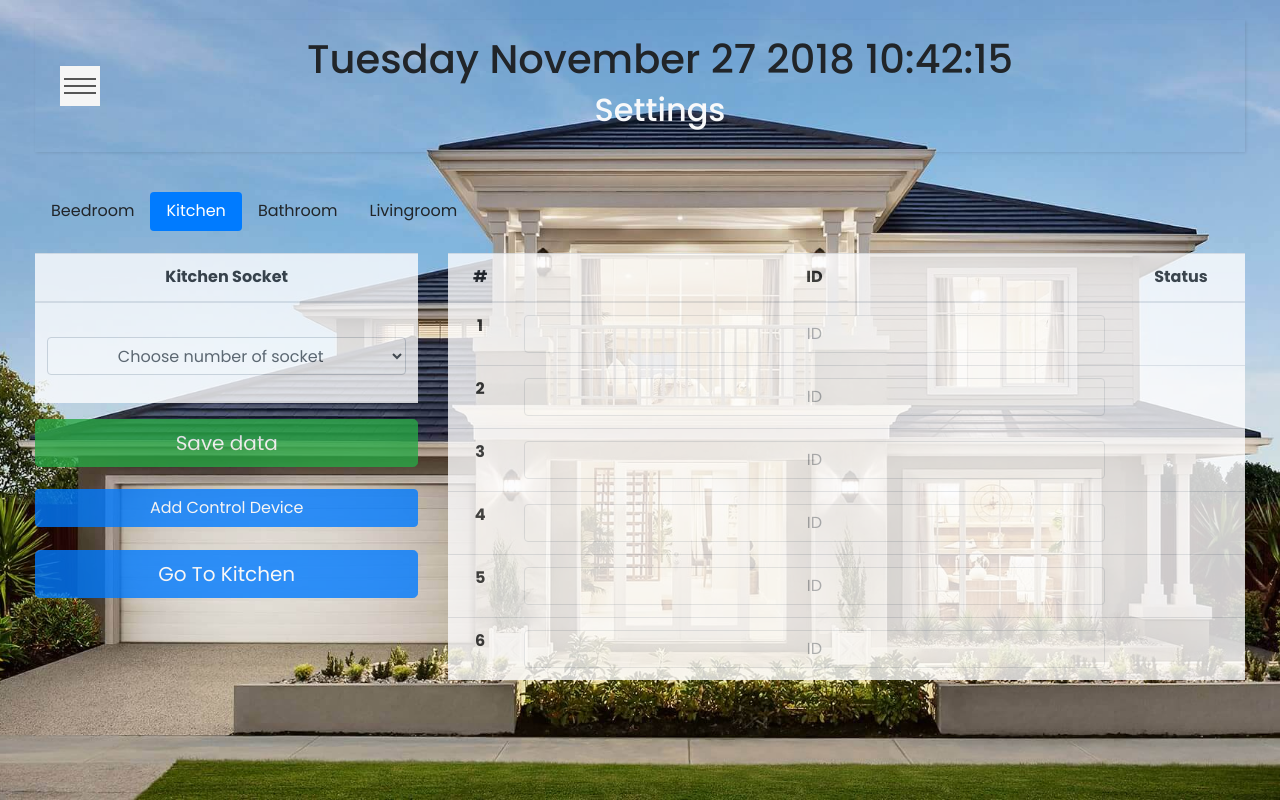
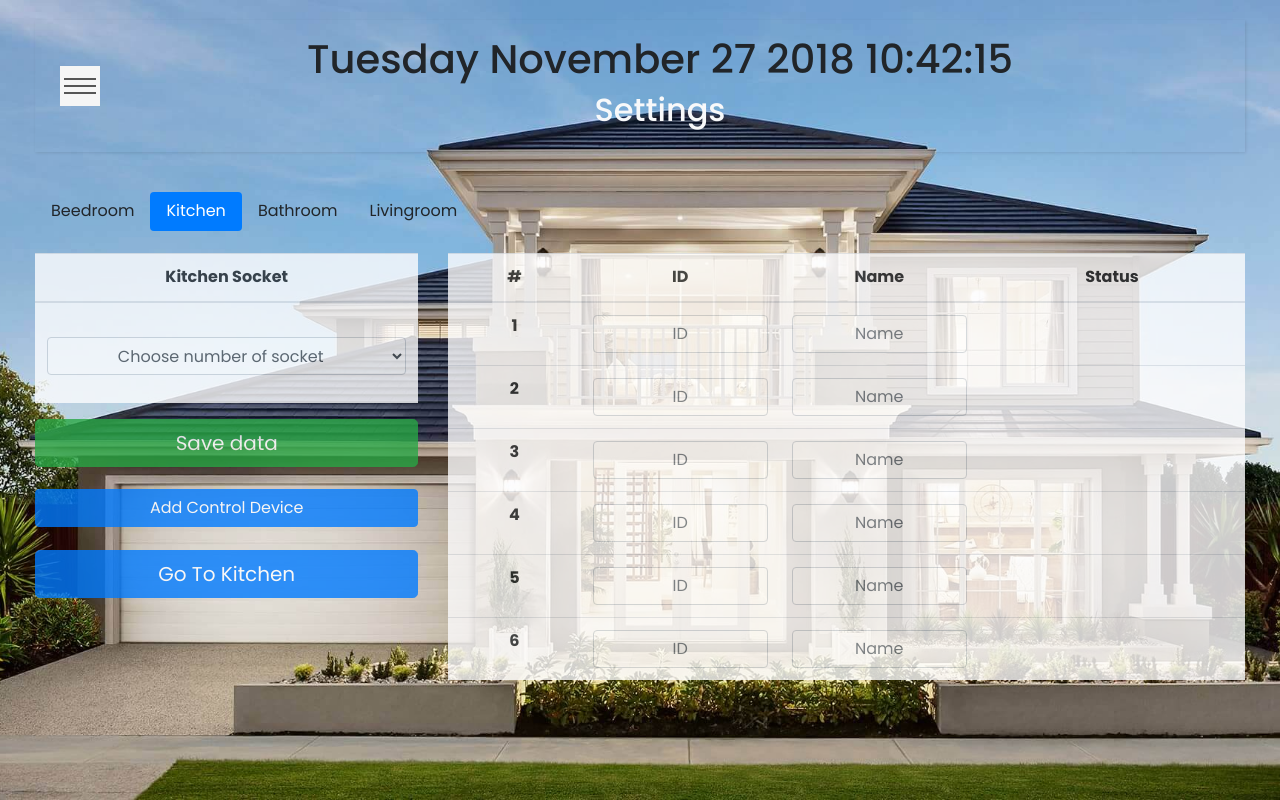
Before and after one commit to SmartDevGroup/Server, a PHP site: page /settings.php in a window 1280 px wide, after a click on "Kitchen". Run offline with PHP 8.4, Linux system fonts and the light colour scheme; a user stored in the database is signed in; data comes from the database, SQL or seed files in the repository; data that the repository does not hold is empty; some libraries are stand-ins or nearby versions.

Commit message:
add name in settings

```diff
--- a/js/settings.js
+++ b/js/settings.js
@@ -9,6 +9,7 @@ function bedroom_save()
   array.id_4 = $('#id_b_4').val();
   array.id_5 = $('#id_b_5').val();
   array.id_6 = $('#id_b_6').val();
+
   array.name_b_1 = $('#name_b_1').val();
   array.name_b_2 = $('#name_b_2').val();
   array.name_b_3 = $('#name_b_3').val();
@@ -89,6 +90,13 @@ function kitchen_save()
   array.id_5 = $('#id_k_5').val();
   array.id_6 = $('#id_k_6').val();
 
+  array.name_k_1 = $('#name_k_1').val();
+  array.name_k_2 = $('#name_k_2').val();
+  array.name_k_3 = $('#name_k_3').val();
+  array.name_k_4 = $('#name_k_4').val();
+  array.name_k_5 = $('#name_k_5').val();
+  array.name_k_6 = $('#name_k_6').val();
+
   if(array.id_1 == ""){array.id_1 = 0;}
   if(array.id_2 == ""){array.id_2 = 0;}
   if(array.id_3 == ""){array.id_3 = 0;}
@@ -120,6 +128,12 @@ function id_kitchen()
     $('#id_k_4').val(data.id_k_4);
     $('#id_k_5').val(data.id_k_5);
     $('#id_k_6').val(data.id_k_6);
+    $('#name_k_1').val(data.name_k_1);
+    $('#name_k_2').val(data.name_k_2);
+    $('#name_k_3').val(data.name_k_3);
+    $('#name_k_4').val(data.name_k_4);
+    $('#name_k_5').val(data.name_k_5);
+    $('#name_k_6').val(data.name_k_6);
     status_kitchen();
   }
   });
@@ -153,6 +167,13 @@ function bathroom_save()
   array.id_5 = $('#id_ba_5').val();
   array.id_6 = $('#id_ba_6').val();
 
+  array.name_ba_1 = $('#name_ba_1').val();
+  array.name_ba_2 = $('#name_ba_2').val();
+  array.name_ba_3 = $('#name_ba_3').val();
+  array.name_ba_4 = $('#name_ba_4').val();
+  array.name_ba_5 = $('#name_ba_5').val();
+  array.name_ba_6 = $('#name_ba_6').val();
+
   if(array.id_1 == ""){array.id_1 = 0;}
   if(array.id_2 == ""){array.id_2 = 0;}
   if(array.id_3 == ""){array.id_3 = 0;}
@@ -184,6 +205,12 @@ function id_bathroom()
     $('#id_ba_4').val(data.id_ba_4);
     $('#id_ba_5').val(data.id_ba_5);
     $('#id_ba_6').val(data.id_ba_6);
+    $('#name_ba_1').val(data.name_ba_1);
+    $('#name_ba_2').val(data.name_ba_2);
+    $('#name_ba_3').val(data.name_ba_3);
+    $('#name_ba_4').val(data.name_ba_4);
+    $('#name_ba_5').val(data.name_ba_5);
+    $('#name_ba_6').val(data.name_ba_6);
     status_bathroom();
   }
   });
@@ -217,6 +244,13 @@ function living_save()
   array.id_5 = $('#id_l_5').val();
   array.id_6 = $('#id_l_6').val();
 
+  array.name_l_1 = $('#name_l_1').val();
+  array.name_l_2 = $('#name_l_2').val();
+  array.name_l_3 = $('#name_l_3').val();
+  array.name_l_4 = $('#name_l_4').val();
+  array.name_l_5 = $('#name_l_5').val();
+  array.name_l_6 = $('#name_l_6').val();
+
   if(array.id_1 == ""){array.id_1 = 0;}
   if(array.id_2 == ""){array.id_2 = 0;}
   if(array.id_3 == ""){array.id_3 = 0;}
@@ -243,11 +277,17 @@ function id_living()
   success: function(json){
     var data = JSON.parse(json);
     $('#id_l_1').val(data.id_l_1);
-    $('#id_l_2').val("12");
+    $('#id_l_2').val(data.id_l_2);
     $('#id_l_3').val(data.id_l_3);
     $('#id_l_4').val(data.id_l_4);
     $('#id_l_5').val(data.id_l_5);
     $('#id_l_6').val(data.id_l_6);
+    $('#name_l_1').val(data.name_l_1);
+    $('#name_l_2').val(data.name_l_2);
+    $('#name_l_3').val(data.name_l_3);
+    $('#name_l_4').val(data.name_l_4);
+    $('#name_l_5').val(data.name_l_5);
+    $('#name_l_6').val(data.name_l_6);
   }
   });
   status_living();
--- a/settings.php
+++ b/settings.php
@@ -222,7 +222,8 @@ if($get_key == ""){header("Location: http://smartdevgroup.hopto.org/");}
                               <thead>
                                 <tr>
                                   <th scope="col">#</th>
-                                  <th scope="col">ID</th>
+                                  <th scope="col" class="w-25">ID</th>
+                                  <th scope="col" class="w-25">Name</th>
                                   <th scope="col">Status</th>
                                 </tr>
                               </thead>
@@ -230,8 +231,9 @@ if($get_key == ""){header("Location: http://smartdevgroup.hopto.org/");}
                                 <?php for ($i=1; $i <= 6 ; $i++) {
                                   echo "<tr>
                                     <th scope='row'>$i</th>
-                                    <td><input type='text' class='form-control text-center semibutt' id='id_k_$i' placeholder='ID'></td>
-                                    <td><div class='semitext' id='kit_stat_$i'> </div></td>
+                                    <td><input type='text' class='form-control text-center' id='id_k_$i' placeholder='ID'></td>
+                                    <td><input type='text' class='form-control text-center ' id='name_k_$i' placeholder='Name'></td>
+                                    <td><div class='' id='kit_stat_$i'> </div></td>
                                   </tr>";
                                 } ?>
                               </tbody>
@@ -284,7 +286,8 @@ if($get_key == ""){header("Location: http://smartdevgroup.hopto.org/");}
                               <thead>
                                 <tr>
                                   <th scope="col">#</th>
-                                  <th scope="col">ID</th>
+                                  <th scope="col" class="w-25">ID</th>
+                                  <th scope="col" class="w-25">Name</th>
                                   <th scope="col">Status</th>
                                 </tr>
                               </thead>
@@ -293,6 +296,7 @@ if($get_key == ""){header("Location: http://smartdevgroup.hopto.org/");}
                                   echo "<tr>
                                     <th scope='row'>$i</th>
                                     <td><input type='text' class='form-control text-center ' id='id_ba_$i' placeholder='ID'></td>
+                                    <td><input type='text' class='form-control text-center ' id='name_ba_$i' placeholder='Name'></td>
                                     <td><div class='' id='ba_stat_$i'> </div></td>
                                   </tr>";
                                 } ?>
@@ -347,6 +351,8 @@ if($get_key == ""){header("Location: http://smartdevgroup.hopto.org/");}
                                 <tr>
                                   <th scope="col">#</th>
                                   <th scope="col">ID</th>
+                                  <th scope="col" class="w-25">ID</th>
+                                  <th scope="col" class="w-25">Name</th>
                                   <th scope="col">Status</th>
                                 </tr>
                               </thead>
@@ -355,6 +361,7 @@ if($get_key == ""){header("Location: http://smartdevgroup.hopto.org/");}
                                   echo "<tr>
                                     <th scope='row'>$i</th>
                                     <td><input type='text' class='form-control text-center ' id='id_l_$i' placeholder='ID'></td>
+                                    <td><input type='text' class='form-control text-center ' id='name_l_$i' placeholder='Name'></td>
                                     <td><div class='' id='l_stat_$i'> </div></td>
                                   </tr>";
                                 } ?>
--- a/settings/id_bathroom.php
+++ b/settings/id_bathroom.php
@@ -7,8 +7,12 @@ $link=mysqli_connect("localhost", "root", "", "server");
 $data_bathroom_id = mysqli_query($link, "SELECT * FROM id WHERE api_key='$get_key'");
 $bathroom = mysqli_fetch_assoc($data_bathroom_id);
 
+$data_bathroom_name = mysqli_query($link, "SELECT * FROM bathroom WHERE api_key='$get_key'");
+$bathroom_name = mysqli_fetch_assoc($data_bathroom_name);
 
-$id_bathroom = array("id_ba_1" => $bathroom['id_ba_1'], "id_ba_2" => $bathroom['id_ba_2'], "id_ba_3" => $bathroom['id_ba_3'], "id_ba_4" => $bathroom['id_ba_4'], "id_ba_5" => $bathroom['id_ba_5'], "id_ba_6" => $bathroom['id_ba_6']);
+
+$id_bathroom = array("id_ba_1" => $bathroom['id_ba_1'], "id_ba_2" => $bathroom['id_ba_2'], "id_ba_3" => $bathroom['id_ba_3'], "id_ba_4" => $bathroom['id_ba_4'], "id_ba_5" => $bathroom['id_ba_5'], "id_ba_6" => $bathroom['id_ba_6'],
+"name_ba_1" => $bathroom_name['name_sock_1'], "name_ba_2" => $bathroom_name['name_sock_2'], "name_ba_3" => $bathroom_name['name_sock_3'], "name_ba_4" => $bathroom_name['name_sock_4'], "name_ba_5" => $bathroom_name['name_sock_5'], "name_ba_6" => $bathroom_name['name_sock_6']);
 
 $json = json_encode($id_bathroom);
 echo $json;
--- a/settings/id_kitchen.php
+++ b/settings/id_kitchen.php
@@ -7,8 +7,12 @@ $link=mysqli_connect("localhost", "root", "", "server");
 $data_kitchen_id = mysqli_query($link, "SELECT * FROM id WHERE api_key='$get_key'");
 $kitchen = mysqli_fetch_assoc($data_kitchen_id);
 
+$data_kitchen_name = mysqli_query($link, "SELECT * FROM kitchen WHERE api_key='$get_key'");
+$kitchen_name = mysqli_fetch_assoc($data_kitchen_name);
 
-$id_kitchen = array("id_k_1" => $kitchen['id_k_1'], "id_k_2" => $kitchen['id_k_2'], "id_k_3" => $kitchen['id_k_3'], "id_k_4" => $kitchen['id_k_4'], "id_k_5" => $kitchen['id_k_5'], "id_k_6" => $kitchen['id_k_6']);
+
+$id_kitchen = array("id_k_1" => $kitchen['id_k_1'], "id_k_2" => $kitchen['id_k_2'], "id_k_3" => $kitchen['id_k_3'], "id_k_4" => $kitchen['id_k_4'], "id_k_5" => $kitchen['id_k_5'], "id_k_6" => $kitchen['id_k_6'],
+"name_k_1" => $kitchen_name['name_sock_1'], "name_k_2" => $kitchen_name['name_sock_2'], "name_k_3" => $kitchen_name['name_sock_3'], "name_k_4" => $kitchen_name['name_sock_4'], "name_k_5" => $kitchen_name['name_sock_5'], "name_k_6" => $kitchen_name['name_sock_6']);
 
 $json = json_encode($id_kitchen);
 echo $json;
--- a/settings/id_living.php
+++ b/settings/id_living.php
@@ -4,12 +4,16 @@ $get_key = $_SESSION['api'];
 
 $link=mysqli_connect("localhost", "root", "", "server");
 
-$data_bedroom_id = mysqli_query($link, "SELECT * FROM id WHERE api_key='$get_key'");
-$bedroom = mysqli_fetch_assoc($data_bedroom_id);
+$data_living_id = mysqli_query($link, "SELECT * FROM id WHERE api_key='$get_key'");
+$living = mysqli_fetch_assoc($data_living_id);
+
+$data_living_name = mysqli_query($link, "SELECT * FROM livingroom WHERE api_key='$get_key'");
+$living_name = mysqli_fetch_assoc($data_living_name);
 
 
-$id_bedroom = array("id_l_1" => $bedroom['id_l_1'], "id_l_2" => $bedroom['id_l_2'], "id_l_3" => $bedroom['id_l_3'], "id_l_4" => $bedroom['id_l_4'], "id_l_5" => $bedroom['id_l_5'], "id_l_6" => $bedroom['id_l_6']);
+$id_living = array("id_l_1" => $living['id_l_1'], "id_l_2" => $living['id_l_2'], "id_l_3" => $living['id_l_3'], "id_l_4" => $living['id_l_4'], "id_l_5" => $living['id_l_5'], "id_l_6" => $living['id_l_6'],
+"name_l_1" => $living_name['name_sock_1'], "name_l_2" => $living_name['name_sock_2'], "name_l_3" => $living_name['name_sock_3'], "name_l_4" => $living_name['name_sock_4'], "name_l_5" => $living_name['name_sock_5'], "name_l_6" => $living_name['name_sock_6']);
 
-$json = json_encode($id_bedroom);
+$json = json_encode($id_living);
 echo $json;
 ?>
```
Also changed, not shown: settings/db_bathroom_settings.php (+8 -0 lines), settings/db_kitchen_settings.php (+10 -2 lines), settings/db_living_settings.php (+8 -0 lines).
